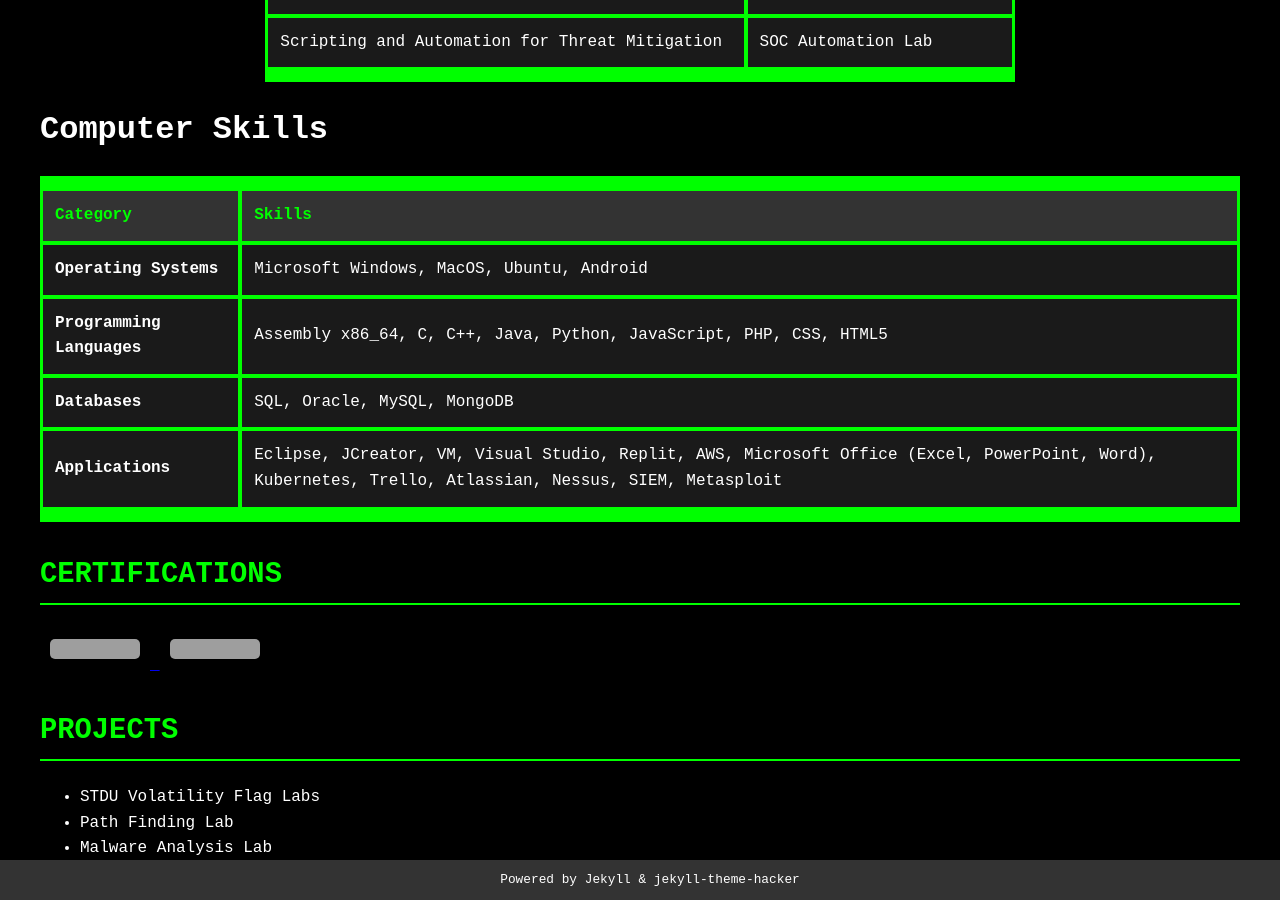
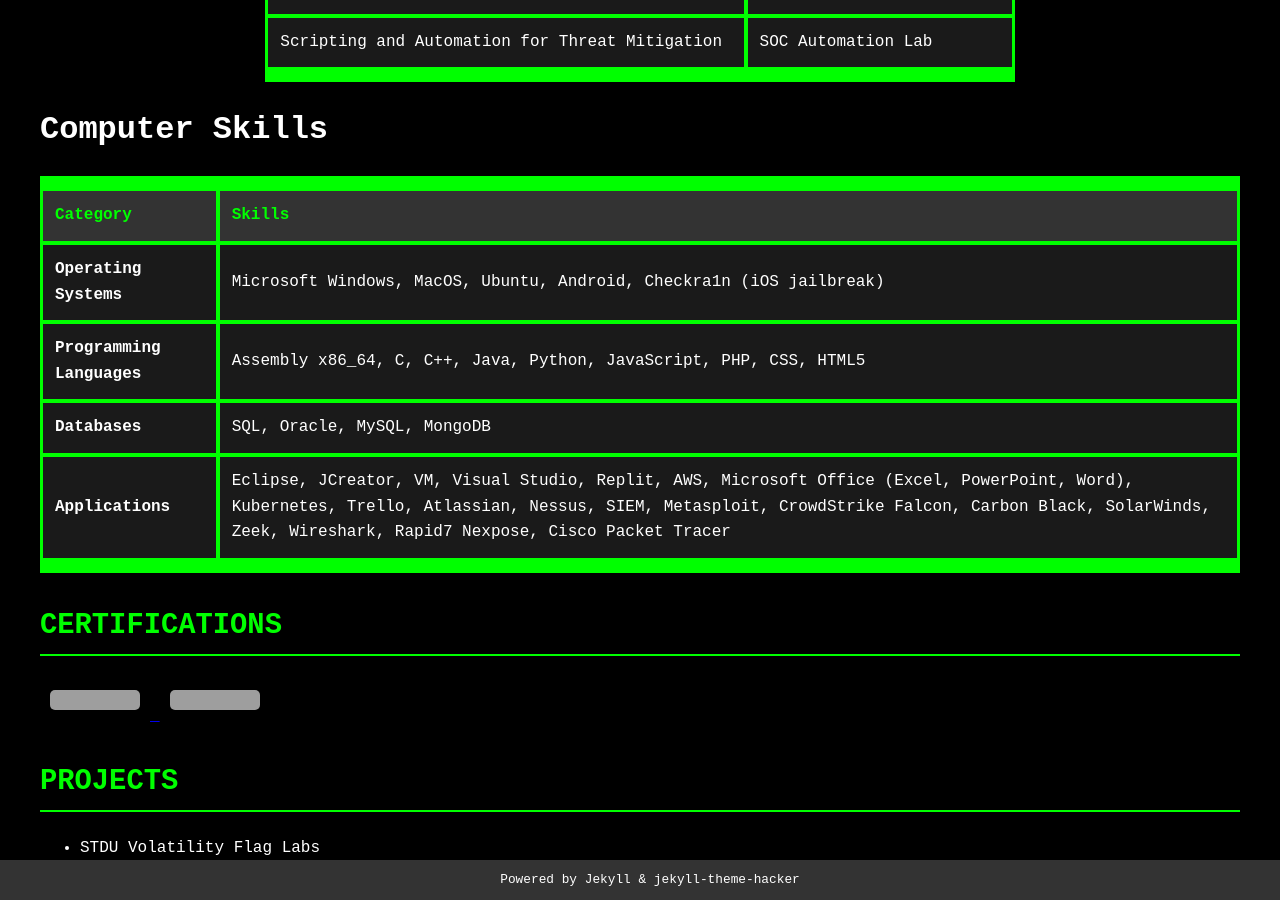
Before and after one commit to BGMloop/BGMloop.github.io, a Jekyll site: the page built from index.html, in a window 1280 px wide and 900 px high, scrolled down 1408 px. Built offline with Jekyll 4.4.1, drawn with Linux system fonts in a browser that asks for light colours; grey boxes are pictures that could not be loaded.

Commit message:
Update index.html
Added back skills into the Computer Skills

```diff
--- a/index.html
+++ b/index.html
@@ -104,7 +104,8 @@
         Microsoft Windows,
         MacOS,
         Ubuntu,
-        Android
+        Android,
+        Checkra1n (iOS jailbreak)
       </td>
     </tr>
     <tr>
@@ -145,7 +146,14 @@
         Atlassian,
         Nessus,
         SIEM,
-        Metasploit
+        Metasploit,
+        CrowdStrike Falcon,
+        Carbon Black,
+        SolarWinds,
+        Zeek,
+        Wireshark,
+        Rapid7 Nexpose,
+        Cisco Packet Tracer
       </td>
     </tr>
   </tbody>
```
